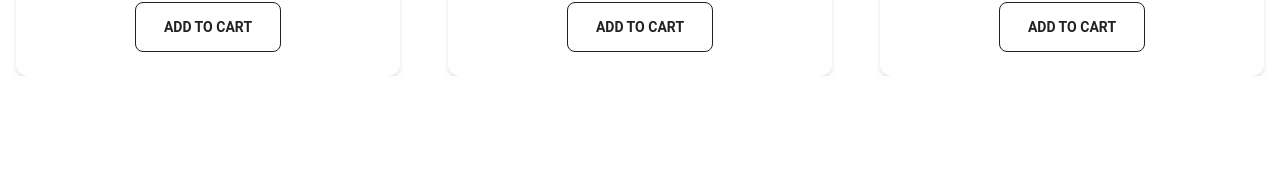
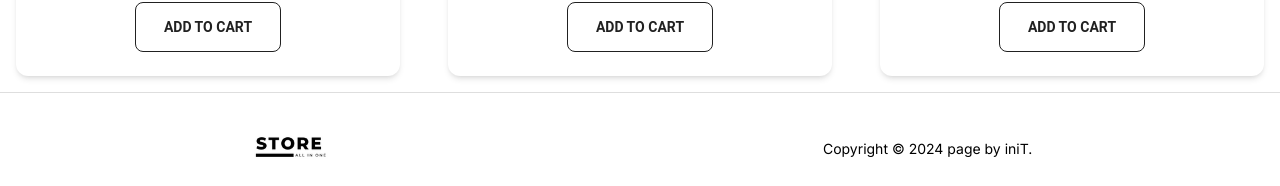
Before and after one commit to girish-bora/store-all-in-one, a React (Vite) app: page / in a window 1280 px wide. Shown: the part 3238-3424 px from the top of the page. Before the commit the page ends 3314 px from the top, so only its background shows below. Built offline with nearby package versions, Linux system fonts and the light colour scheme.

Commit message:
added footer

```diff
--- /dev/null
+++ b/src/components/Footer/Footer.jsx
@@ -0,0 +1,27 @@
+import React from "react";
+
+import logo from "../../assets/images/logo.png";
+
+const Footer = () => {
+  const year = new Date().getFullYear();
+
+  return (
+    <div className="mt-4">
+      <div>
+        <hr className="h-px w-full bg-gray-400 opacity-50 outline-none border-none" />
+      </div>
+      <div className="flex items-center justify-around pt-4">
+        <div>
+          <img className="h-20" src={logo} alt="logo" />
+        </div>
+        <div>
+          <p className="text-black text-sm font-inter no-underline normal-case">
+            Copyright &copy; {year} page by iniT.
+          </p>
+        </div>
+      </div>
+    </div>
+  );
+};
+
+export default Footer;
--- a/src/components/Main/Main.jsx
+++ b/src/components/Main/Main.jsx
@@ -3,6 +3,7 @@
 import Slider from "../Slider/Slider";
 import NavigateButtons from "../NavigateButtons/NavigateButtons";
 import ProductSection from "../ProductSection/ProductSection";
+import Footer from "../Footer/Footer";
 
 const Main = () => {
   return (
@@ -11,6 +12,7 @@
       <Slider></Slider>
       <NavigateButtons></NavigateButtons>
       <ProductSection></ProductSection>
+      <Footer></Footer>
     </div>
   );
 };
```
